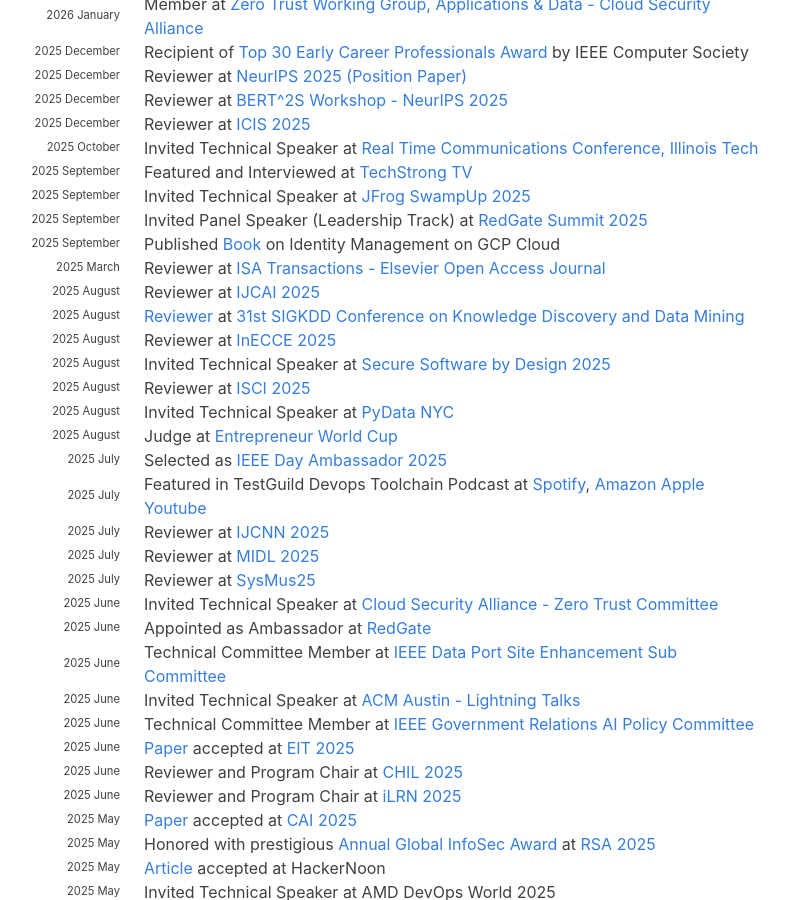
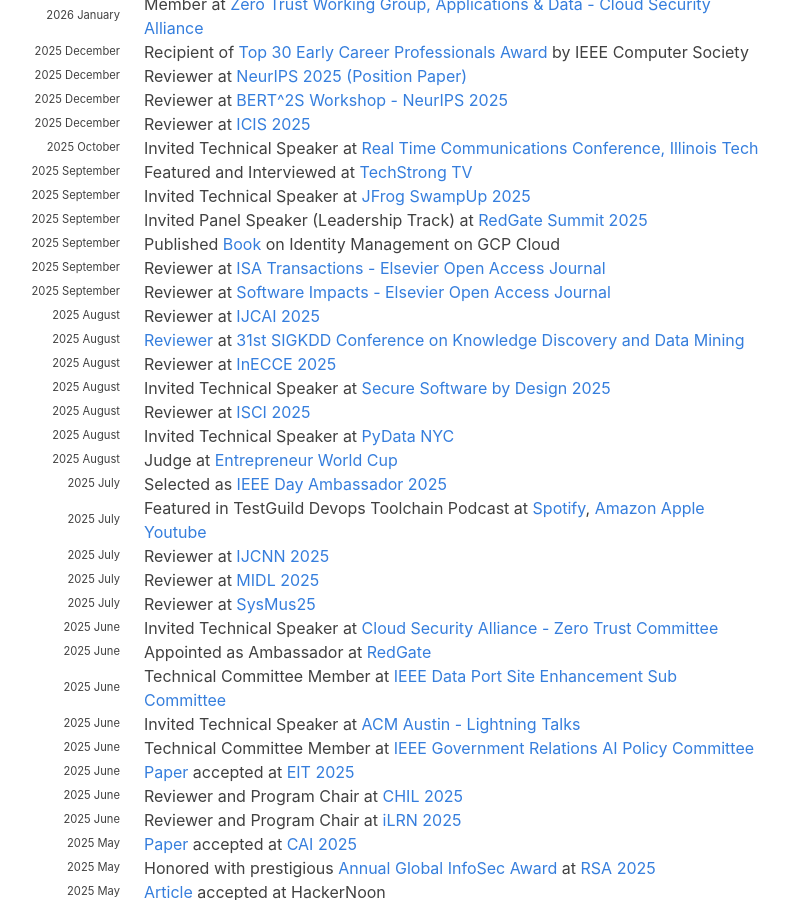
Before and after one commit to hariharanragothaman/hariharanragothaman.github.io, a Jekyll site: the page built from index.md, in a window 1280 px wide and 900 px high, scrolled down 1038 px. Shown: the whole window, without its empty margins (188-977 px from the left). Built offline with Jekyll 4.4.1, drawn with Linux system fonts in a browser that asks for light colours; nearby versions of some CDN libraries; some web fonts are replaced.

Commit message:
Updates and Polishes

```diff
--- a/_data/news.yaml
+++ b/_data/news.yaml
@@ -79,9 +79,12 @@
   description: Published <a href="https://www.amazon.com/Implementing-Identity-Management-GCP-Challenges/dp/B0F9XV4JR3?ref_=ast_author_mpb"> Book </a> on Identity Management on GCP Cloud
 
 - year: 2025
-  year-extra: March
+  year-extra: September
   description: Reviewer at <a href="https://www.sciencedirect.com/journal/isa-transactions"> ISA Transactions - Elsevier Open Access Journal</a>
 
+- year: 2025
+  year-extra: September
+  description: Reviewer at <a href="https://www.sciencedirect.com/journal/software-impacts"> Software Impacts - Elsevier Open Access Journal</a>
 
 #-------------------------------------------- August  ------------------------------------------------------------------------------------------------------------------------------------------------------
 
```
